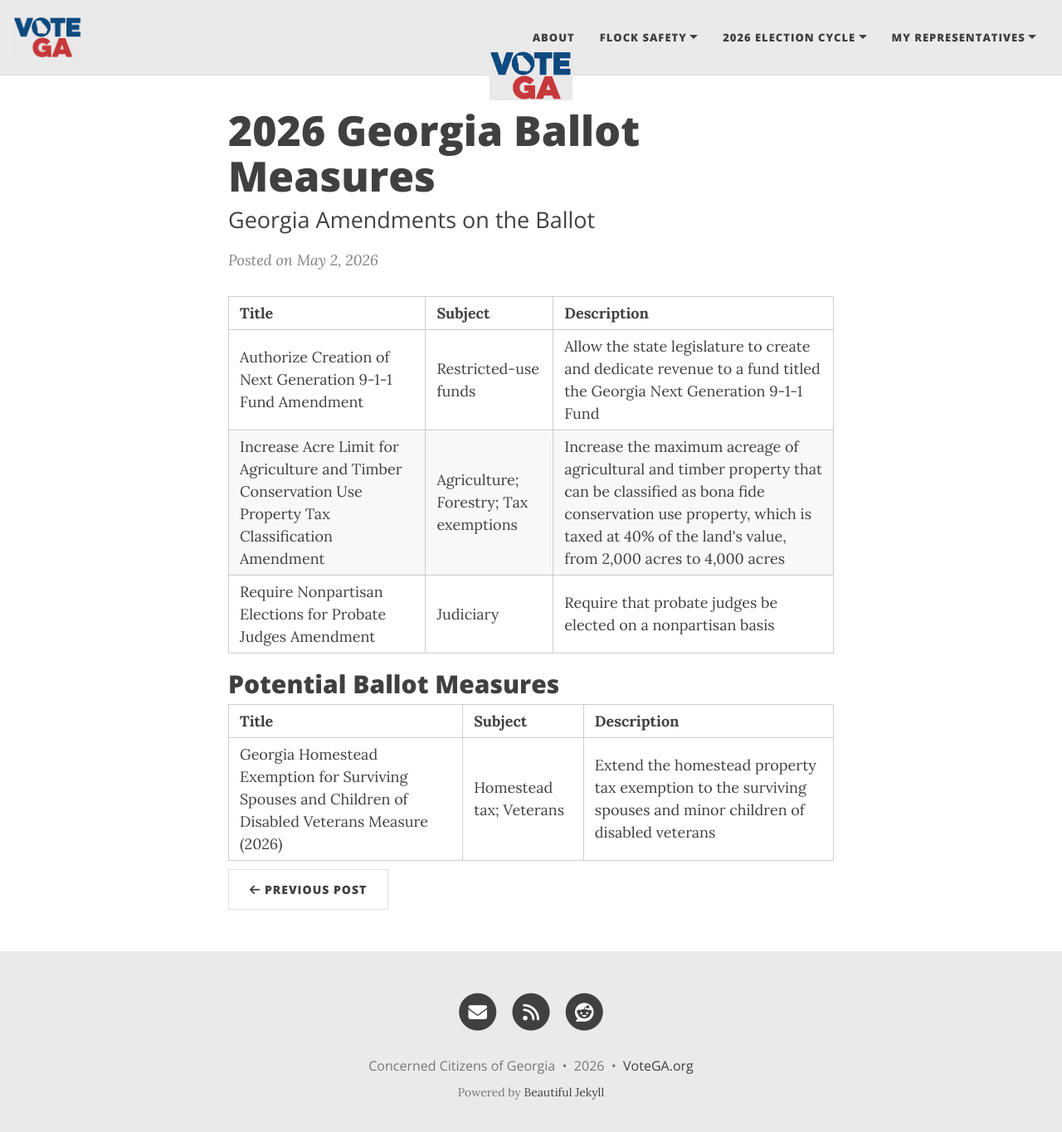
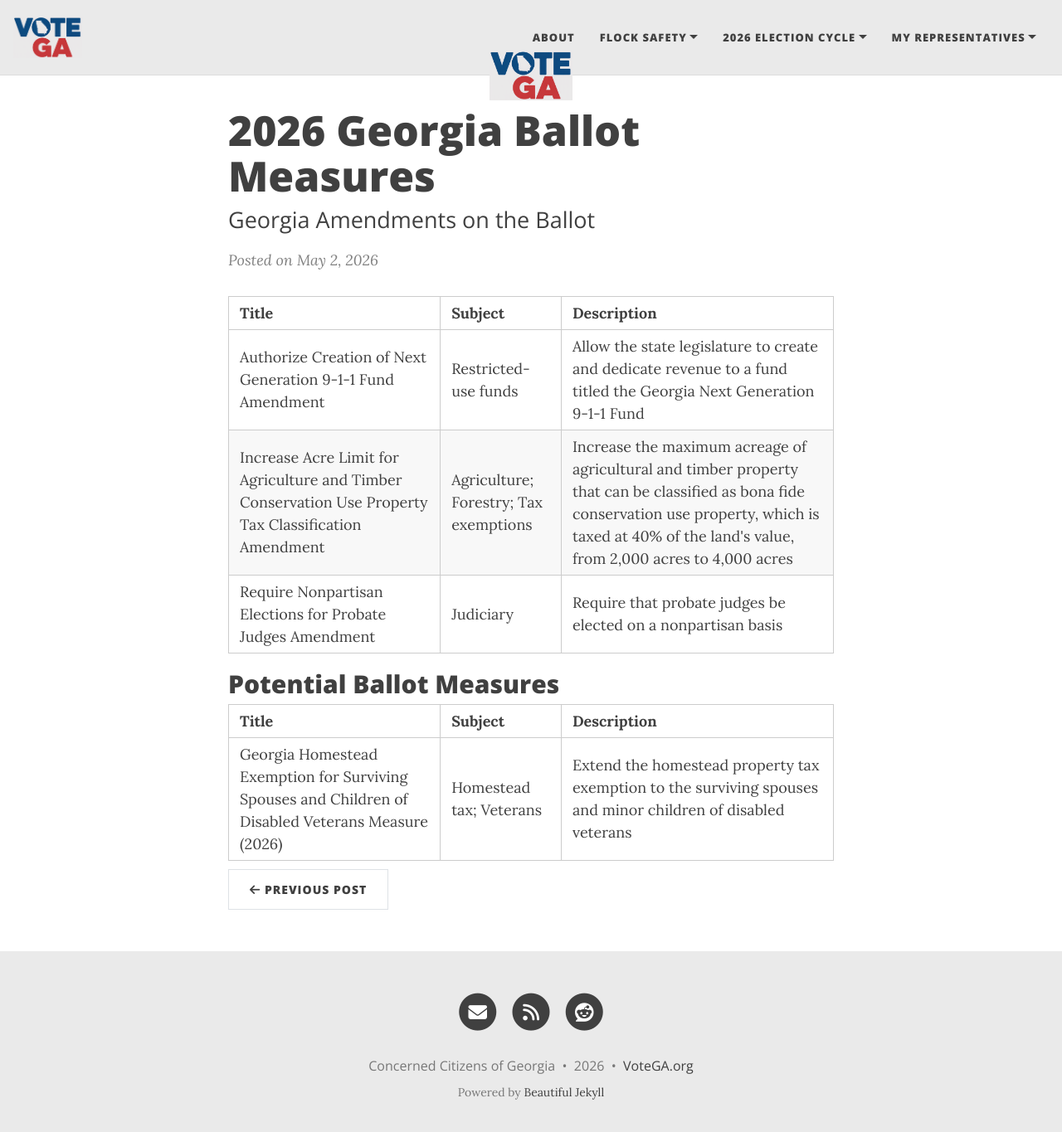
Before and after one commit to Votega/votega.org-TEST, a Jekyll site: the page built from _posts/2026-05-02-2026-ga-ballot-measures.md, in a window 1280 px wide and 1378 px high. Shown: the top 1365 px of the window at 83% size. Built offline with Jekyll 4.4.1, drawn with Linux system fonts in a browser that asks for light colours.

Commit message:
Update 2026-05-02-2026-ga-ballot-measures.md

```diff
--- a/_posts/2026-05-02-2026-ga-ballot-measures.md
+++ b/_posts/2026-05-02-2026-ga-ballot-measures.md
@@ -3,7 +3,12 @@ layout: post
 title: 2026 Georgia Ballot Measures
 subtitle: Georgia Amendments on the Ballot
 ---
-<table>
+<table style="width:100%;table-layout:fixed;">
+  <colgroup>
+    <col style="width:35%">
+    <col style="width:20%">
+    <col style="width:45%">
+  </colgroup>
   <thead>
     <tr>
       <th>Title</th>
@@ -32,7 +37,12 @@ subtitle: Georgia Amendments on the Ballot
 
 <h2>Potential Ballot Measures</h2>
 
-<table>
+<table style="width:100%;table-layout:fixed;">
+  <colgroup>
+    <col style="width:35%">
+    <col style="width:20%">
+    <col style="width:45%">
+  </colgroup>
   <thead>
     <tr>
       <th>Title</th>
```
